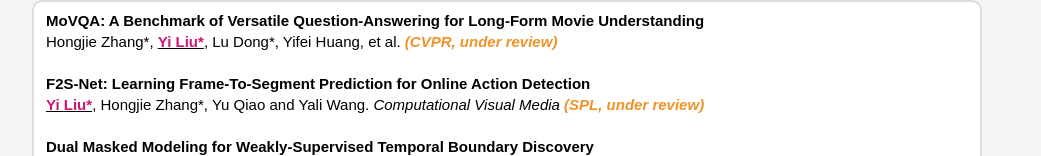
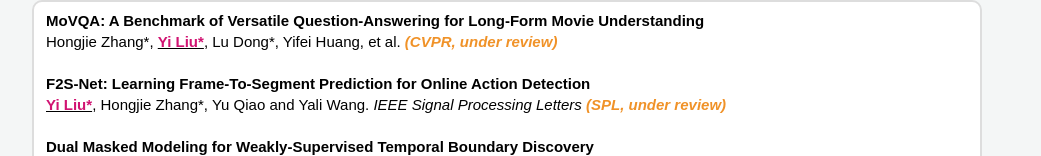
Before and after one commit to Richard-61/Richard-61.github.io, a plain HTML site: page index.html in a window 1280 px wide. Shown: the part 644-800 px from the top of the page, without its empty margins (133-1174 px from the left). Drawn offline with Linux system fonts and the light colour scheme; a script that the page names is missing.

Commit message:
Update index.html

```diff
--- a/index.html
+++ b/index.html
@@ -417,7 +417,7 @@
 </b><br />
 <b>F2S-Net: Learning Frame-To-Segment Prediction for Online Action Detection
   </b><br />
-  <u><b style="color:#d11372">Yi Liu*</b></u>, Hongjie Zhang*,  Yu Qiao and Yali Wang. <i>Computational Visual Media <b> <font color="#f09228">(SPL, under review)</font> </i> <br />
+  <u><b style="color:#d11372">Yi Liu*</b></u>, Hongjie Zhang*,  Yu Qiao and Yali Wang. <i>IEEE Signal Processing Letters <b> <font color="#f09228">(SPL, under review)</font> </i> <br />
   </b>
 
 
```
